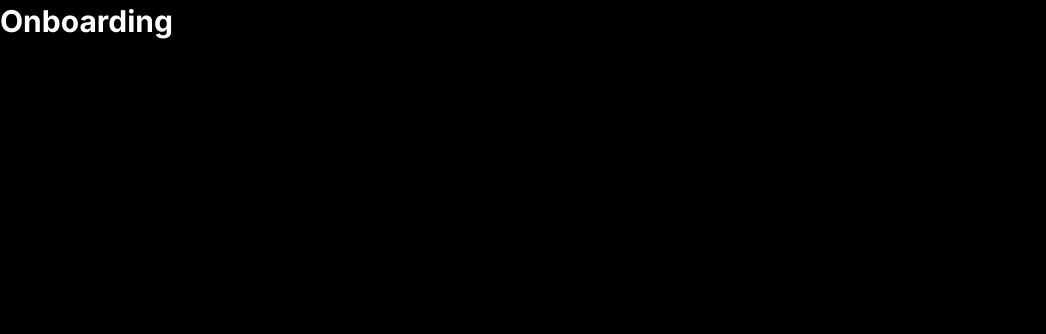
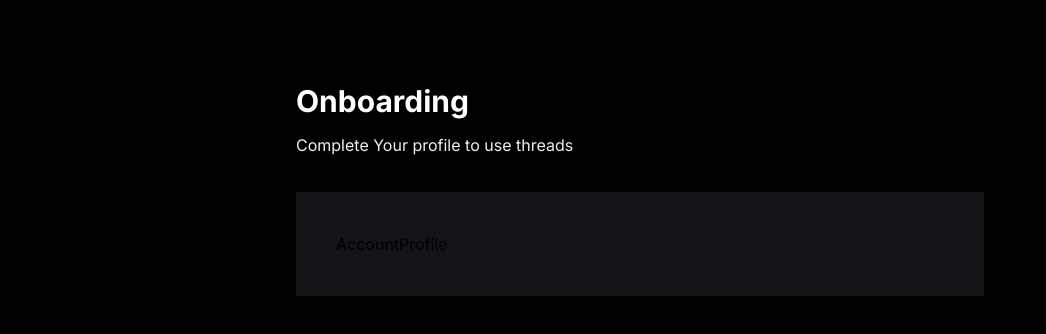
Before and after one commit to sanjay-sol/threads, a Next.js app: page /onboarding in a window 1280 px wide. Shown: the top 334 px of the page, without its empty margins (0-1046 px from the left). Built offline with nearby package versions, Linux system fonts and the light colour scheme; no server answers.

Commit message:
accountprofile started

```diff
--- a/app/(auth)/onboarding/page.tsx
+++ b/app/(auth)/onboarding/page.tsx
@@ -1,10 +1,27 @@
-
+import AccountProfile from "@/components/forms/AccountProfile"
+import { currentUser } from "@clerk/nextjs";
 
 async function page() {
+  const user = await currentUser();
+  // console.log(user);
+  const userInfo = {};
+  const userData = {
+    id:user?.id,
+    objectId:userInfo?._id,
+    username:userInfo?.username || user?.username,
+    name:userInfo?.name || user?.firstName || "",
+    bio:userInfo?.bio || "",
+    image: userInfo?.image || user?.imageUrl,
+
+  }
   return (
-   <main>
-    <h1 className="head-text">Onboarding</h1>
-   </main>
+    <main className="mx-auto flex max-w-3xl flex-col justify-start px-10 py-20">
+      <h1 className="head-text">Onboarding</h1>
+      <p className="mt-3 text-base-regular text-light-2 ">Complete Your profile to use threads</p>
+      <section className="mt-9 bg-dark-2 p-10">
+        <AccountProfile user={userData} btnTitle="Continue" />
+      </section>
+    </main>
   )
 }
 
--- /dev/null
+++ b/components/forms/AccountProfile.tsx
@@ -0,0 +1,22 @@
+import React from 'react'
+interface Props {
+    user: {
+        id: string,
+        objectId: string,
+        username: string,
+        name: string,
+        bio: string,
+        image: string,
+    },
+    btnTitle: string
+
+
+
+    }
+const AccountProfile = ({ user, btnTitle } : Props) => {
+    return (
+        <div>AccountProfile</div>
+    )
+}
+
+export default AccountProfile
```
